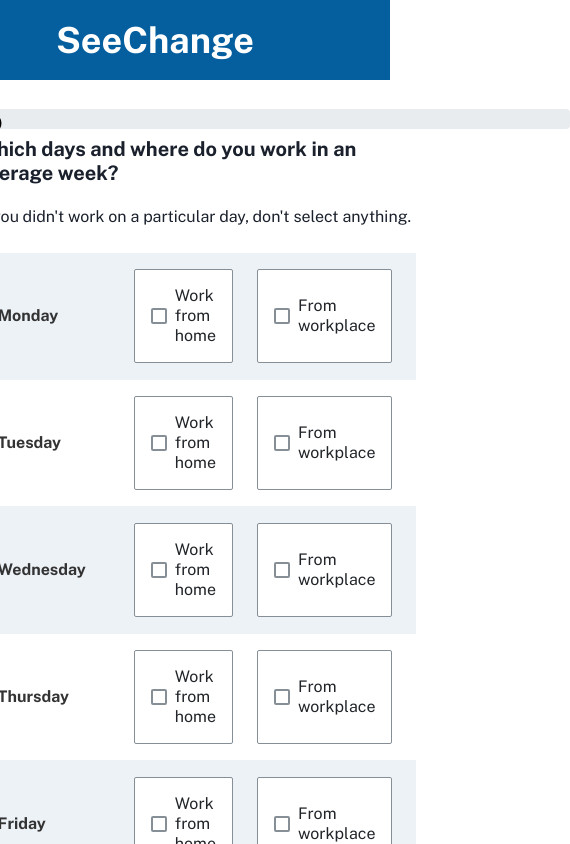
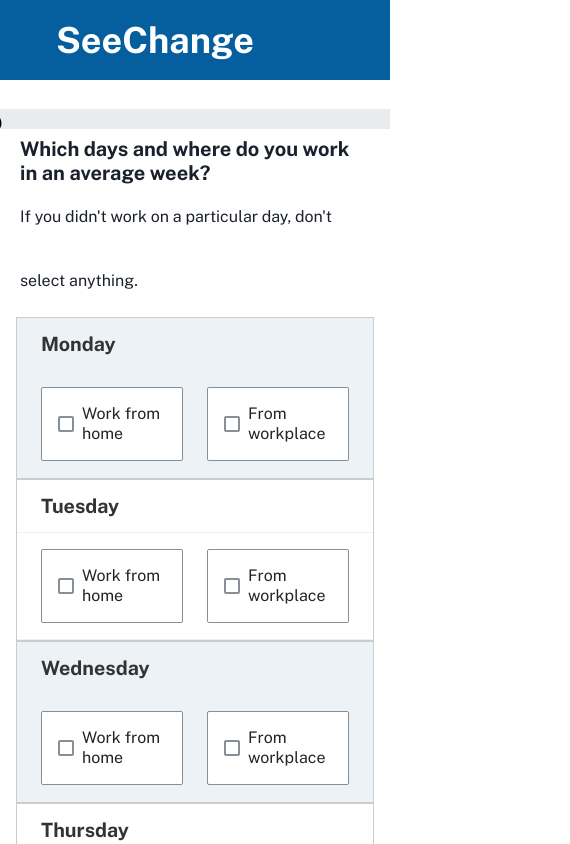
Before and after one commit to CodeforAustralia/council-emissions-calculator, a Next.js app: page /form/Question1 in a window 390 px wide. Shown: the top 844 px of the page, 570 px wide, since content can reach past the window. Built offline with nearby package versions, Linux system fonts and the light colour scheme.

Commit message:
set table responsive for media 760px and below

```diff
--- a/pages/form/Question1.js
+++ b/pages/form/Question1.js
@@ -3,7 +3,7 @@ import { Heading, Text, Box, Checkbox, Grid } from "@chakra-ui/react";
 import Layout from "../../components/Layout/Layout";
 import useForm, { FormProvider } from "../../components/FormProvider";
 import LinkButton from "../../components/LinkButton/LinkButton";
-import Q1Progress from "../../public/images/progress-bar/q1-progress-bar.svg"
+import Q1Progress from "../../public/images/progress-bar/q1-progress-bar.svg";
 import { daysOfWeek } from "../../utils/constants";
 import {
   Table,
@@ -15,7 +15,6 @@ import {
   Td,
   TableCaption,
 } from "@chakra-ui/react";
-
 
 export default function Question1() {
   const { answers, setAnswers } = useForm();
@@ -39,33 +38,55 @@ export default function Question1() {
         {children}
       </Checkbox>
     );
-  }
+  };
 
   const saveAnswers = (prev) => {
     setAnswers((prev) => ({
       ...prev,
       week: days,
-    }))
-  }
+    }));
+  };
 
   return (
     <Layout>
-      <Q1Progress />
+      <Q1Progress className="responsivebar" />
+      {/* <Q1Progress className="responsivebar" viewBox="100 5 490 50" height="50" width="100%" /> */}
       <Box>
-
         <Box p={1} lineHeight="4rem">
-          <Heading as="h1" size="md">Which days and where do you work in an average week?</Heading>
-          <Text>If you didn&apos;t work on a particular day, don&apos;t select anything.</Text>
+          <Heading as="h1" size="md">
+            Which days and where do you work in an average week?
+          </Heading>
+          <Text>
+            If you didn&apos;t work on a particular day, don&apos;t select
+            anything.
+          </Text>
         </Box>
-        <Table variant="striped">
+        <Table
+          variant="striped"
+          className="dml_table"
+          cellPadding={0}
+          cellSpacing={0}
+        >
           <Tbody>
             {daysOfWeek.map((day, i) => (
               <Tr key={day}>
-                <Td fontWeight="bold" color="#333">{day}</Td>
+                <Td fontWeight="bold" color="#333">
+                  {day}
+                </Td>
                 <Td>
-                  <Grid templateColumns="repeat(2, 1fr)" gap={6} color="#212529">
-                    <WorkCheckBox value="home" index={i}>Work from home</WorkCheckBox>
-                    <WorkCheckBox value="office" index={i}>From workplace</WorkCheckBox>
+                  <Grid
+                    className="square-grid"
+                    templateColumns="repeat(2, 1fr)"
+                    gap={6}
+                    color="#212529"
+                    w="100%"
+                  >
+                    <WorkCheckBox value="home" index={i}>
+                      Work from home
+                    </WorkCheckBox>
+                    <WorkCheckBox value="office" index={i}>
+                      From workplace
+                    </WorkCheckBox>
                   </Grid>
                 </Td>
               </Tr>
@@ -74,14 +95,26 @@ export default function Question1() {
         </Table>
       </Box>
       <Grid templateColumns="repeat(2, 1fr)" gap={4}>
-        <LinkButton
-          href="/"
-          onClick={saveAnswers}
-          variant="outline"
-        >
-          <svg pwidth="23" height="14" viewBox="0 0 23 14" fill="none" xmlns="http://www.w3.org/2000/svg">
-            <path fillRule="evenodd" clipRule="evenodd" d="M7.47622 0.711216C7.56352 0.798302 7.63279 0.901756 7.68005 1.01565C7.72732 1.12955 7.75164 1.25165 7.75164 1.37497C7.75164 1.49828 7.72732 1.62038 7.68005 1.73428C7.63279 1.84818 7.56352 1.95163 7.47622 2.03872L2.51309 6.99997L7.47622 11.9612C7.56338 12.0484 7.63252 12.1519 7.6797 12.2657C7.72687 12.3796 7.75115 12.5017 7.75115 12.625C7.75115 12.7482 7.72687 12.8703 7.6797 12.9842C7.63252 13.0981 7.56338 13.2016 7.47622 13.2887C7.38905 13.3759 7.28557 13.445 7.17169 13.4922C7.0578 13.5394 6.93574 13.5637 6.81247 13.5637C6.6892 13.5637 6.56713 13.5394 6.45325 13.4922C6.33936 13.445 6.23588 13.3759 6.14872 13.2887L0.523717 7.66372C0.436411 7.57663 0.367143 7.47318 0.319881 7.35928C0.272619 7.24538 0.248291 7.12328 0.248291 6.99997C0.248291 6.87665 0.272619 6.75455 0.319881 6.64065C0.367143 6.52676 0.436411 6.4233 0.523717 6.33622L6.14872 0.711216C6.2358 0.62391 6.33926 0.554642 6.45315 0.50738C6.56705 0.460118 6.68915 0.435791 6.81247 0.435791C6.93578 0.435791 7.05788 0.460118 7.17178 0.50738C7.28568 0.554642 7.38913 0.62391 7.47622 0.711216Z" fill="var(--chakra-colors-blue-600)" />
-            <path fillRule="evenodd" clipRule="evenodd" d="M1.1875 7C1.1875 6.75136 1.28627 6.5129 1.46209 6.33709C1.6379 6.16127 1.87636 6.0625 2.125 6.0625H21.8125C22.0611 6.0625 22.2996 6.16127 22.4754 6.33709C22.6512 6.5129 22.75 6.75136 22.75 7C22.75 7.24864 22.6512 7.4871 22.4754 7.66291C22.2996 7.83873 22.0611 7.9375 21.8125 7.9375H2.125C1.87636 7.9375 1.6379 7.83873 1.46209 7.66291C1.28627 7.4871 1.1875 7.24864 1.1875 7Z" fill="var(--chakra-colors-blue-600)" />
+        <LinkButton href="/" onClick={saveAnswers} variant="outline">
+          <svg
+            pwidth="23"
+            height="14"
+            viewBox="0 0 23 14"
+            fill="none"
+            xmlns="http://www.w3.org/2000/svg"
+          >
+            <path
+              fillRule="evenodd"
+              clipRule="evenodd"
+              d="M7.47622 0.711216C7.56352 0.798302 7.63279 0.901756 7.68005 1.01565C7.72732 1.12955 7.75164 1.25165 7.75164 1.37497C7.75164 1.49828 7.72732 1.62038 7.68005 1.73428C7.63279 1.84818 7.56352 1.95163 7.47622 2.03872L2.51309 6.99997L7.47622 11.9612C7.56338 12.0484 7.63252 12.1519 7.6797 12.2657C7.72687 12.3796 7.75115 12.5017 7.75115 12.625C7.75115 12.7482 7.72687 12.8703 7.6797 12.9842C7.63252 13.0981 7.56338 13.2016 7.47622 13.2887C7.38905 13.3759 7.28557 13.445 7.17169 13.4922C7.0578 13.5394 6.93574 13.5637 6.81247 13.5637C6.6892 13.5637 6.56713 13.5394 6.45325 13.4922C6.33936 13.445 6.23588 13.3759 6.14872 13.2887L0.523717 7.66372C0.436411 7.57663 0.367143 7.47318 0.319881 7.35928C0.272619 7.24538 0.248291 7.12328 0.248291 6.99997C0.248291 6.87665 0.272619 6.75455 0.319881 6.64065C0.367143 6.52676 0.436411 6.4233 0.523717 6.33622L6.14872 0.711216C6.2358 0.62391 6.33926 0.554642 6.45315 0.50738C6.56705 0.460118 6.68915 0.435791 6.81247 0.435791C6.93578 0.435791 7.05788 0.460118 7.17178 0.50738C7.28568 0.554642 7.38913 0.62391 7.47622 0.711216Z"
+              fill="var(--chakra-colors-blue-600)"
+            />
+            <path
+              fillRule="evenodd"
+              clipRule="evenodd"
+              d="M1.1875 7C1.1875 6.75136 1.28627 6.5129 1.46209 6.33709C1.6379 6.16127 1.87636 6.0625 2.125 6.0625H21.8125C22.0611 6.0625 22.2996 6.16127 22.4754 6.33709C22.6512 6.5129 22.75 6.75136 22.75 7C22.75 7.24864 22.6512 7.4871 22.4754 7.66291C22.2996 7.83873 22.0611 7.9375 21.8125 7.9375H2.125C1.87636 7.9375 1.6379 7.83873 1.46209 7.66291C1.28627 7.4871 1.1875 7.24864 1.1875 7Z"
+              fill="var(--chakra-colors-blue-600)"
+            />
           </svg>
           <Text ml="0.5em">Back</Text>
         </LinkButton>
--- a/styles/globals.css
+++ b/styles/globals.css
@@ -4,6 +4,7 @@ body {
   margin: 0;
   font-family: -apple-system, BlinkMacSystemFont, Segoe UI, Roboto, Oxygen,
     Ubuntu, Cantarell, Fira Sans, Droid Sans, Helvetica Neue, sans-serif;
+  overflow-x: hidden;
 }
 
 a {
@@ -14,3 +15,83 @@ a {
 * {
   box-sizing: border-box;
 }
+
+/* add css for table responsive */
+
+/*
+Max width before this PARTICULAR table gets nasty
+This query will take effect for any screen smaller than 760px
+and also iPads specifically.
+*/
+@media only screen and (max-width: 760px),
+  (min-device-width: 768px) and (max-device-width: 1024px) {
+  .square-grid {
+    display: flex;
+    flex-wrap: wrap;
+    justify-content: center;
+  }
+
+  .responsivebar {
+    height: "50";
+    width: "100%";
+  }
+  /* Force table to not be like tables anymore */
+  table,
+  thead,
+  tbody,
+  th,
+  td,
+  tr {
+    display: block;
+    font-size: calc(8px + 3vmin);
+  }
+
+  /* Hide table headers (but not display: none;, for accessibility) */
+  thead tr {
+    position: absolute;
+    top: -9999px;
+    left: -9999px;
+  }
+
+  tr {
+    border: 1px solid #ccc;
+  }
+
+  td {
+    /* Behave  like a "row" */
+    border: none;
+    border-bottom: 1px solid #eee;
+    position: relative;
+    padding-left: 50%;
+  }
+
+  td:before {
+    /* Now like a table header */
+    position: absolute;
+    /* Top/left values mimic padding */
+    top: 6px;
+    left: 6px;
+    width: 45%;
+    padding-right: 10px;
+    white-space: nowrap;
+  }
+}
+/* Uses vh and vm with calc */
+/* @media screen and (min-width: 25em) {
+  html {
+    font-size: calc(16px + (24 - 16) * (100vw - 400px) / (800 - 400));
+  }
+} */
+
+/* Safari <8 and IE <11 */
+/* @media screen and (min-width: 25em) {
+  html {
+    font-size: calc(16px + (24 - 16) * (100vw - 400px) / (800 - 400));
+  }
+}
+
+@media screen and (min-width: 50em) {
+  html {
+    font-size: calc(16px + (24 - 16) * (100vw - 400px) / (800 - 400));
+  }
+} */
```
Also changed, not shown: pages/form/Question2.js (+36 -26 lines), pages/form/Question3.js (+23 -5 lines), pages/form/Question4.js (+12 -4 lines), pages/form/Question5.js (line endings or trailing spaces), 1 other file (tests, documents, lock files or other folders).
